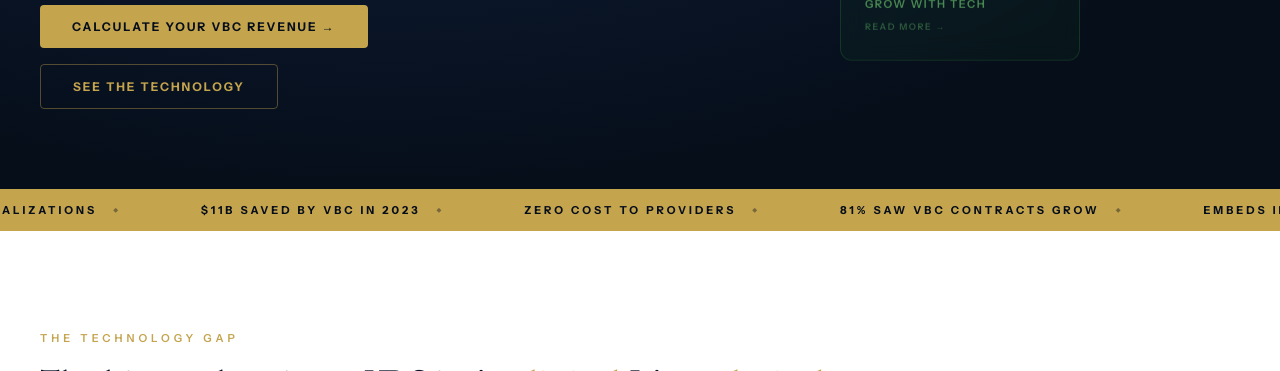
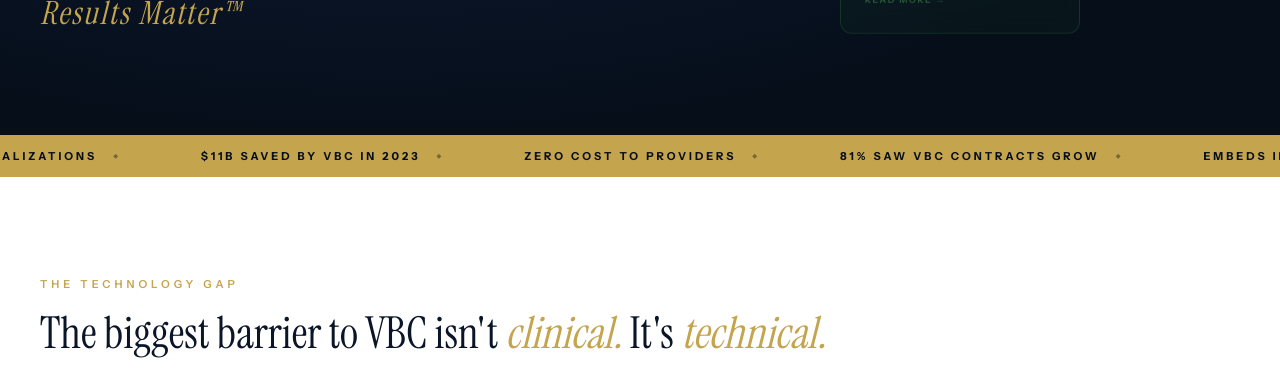
Before and after one commit to inpursuithealth/main_website, a website built with Vite: page for-providers.html in a window 1280 px wide. Shown: the part 729-1100 px from the top of the page. Built offline with nearby package versions, Linux system fonts and the light colour scheme.

Commit message:
Remove CTAs & enhance hero text

```diff
--- a/for-providers.html
+++ b/for-providers.html
@@ -537,11 +537,7 @@
       <p class="hero-overline">For Providers Who Want More Revenue</p>
       <h1>76% of health systems are moving to <em>value-based care.</em><br>Where's <em>your</em> practice?</h1>
       <p class="hero-sub">The industry is shifting — and providers who move now capture new monthly CMS payments for managing chronic conditions they're already treating. The ones who wait get left behind. InPursuit handles the technology, implementation, and compliance. It costs you nothing.</p>
-      <div style="margin-top:12px;margin-bottom:8px;"><span style="font-family:'Instrument Serif',serif;font-size:20px;color:var(--gold);letter-spacing:1px;font-style:italic;">Results Matter&#8482;</span></div>
-      <div class="hero-ctas">
-        <a class="btn-gold" href="#calculator">Calculate Your VBC Revenue →</a>
-        <a class="btn-outline" href="#technology">See the Technology</a>
-      </div>
+      <div style="margin-top:28px;"><span style="font-family:'Instrument Serif',serif;font-size:32px;color:var(--gold);letter-spacing:2px;font-style:italic;display:block;">Results Matter&#8482;</span></div>
     </div>
     <div class="hero-float-cards">
       <div class="float-card" style="width: 220px;" onclick="openStatModal(0)">
```
